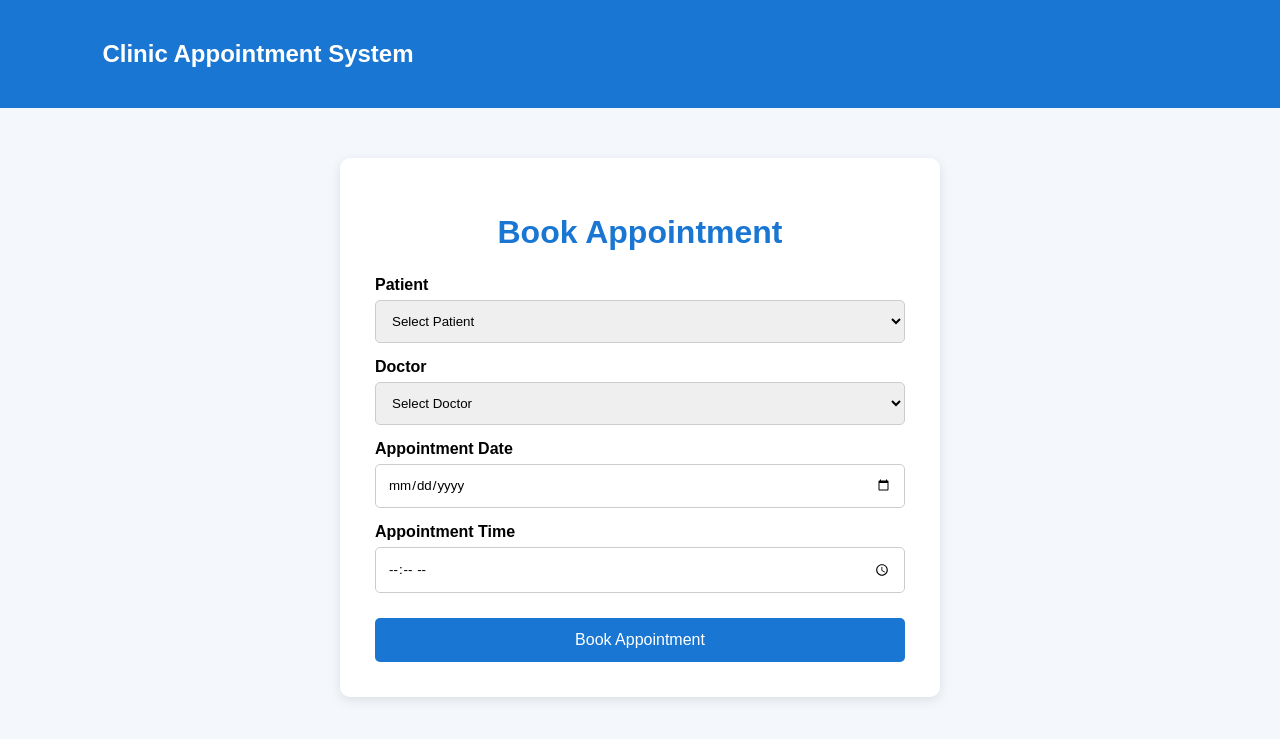
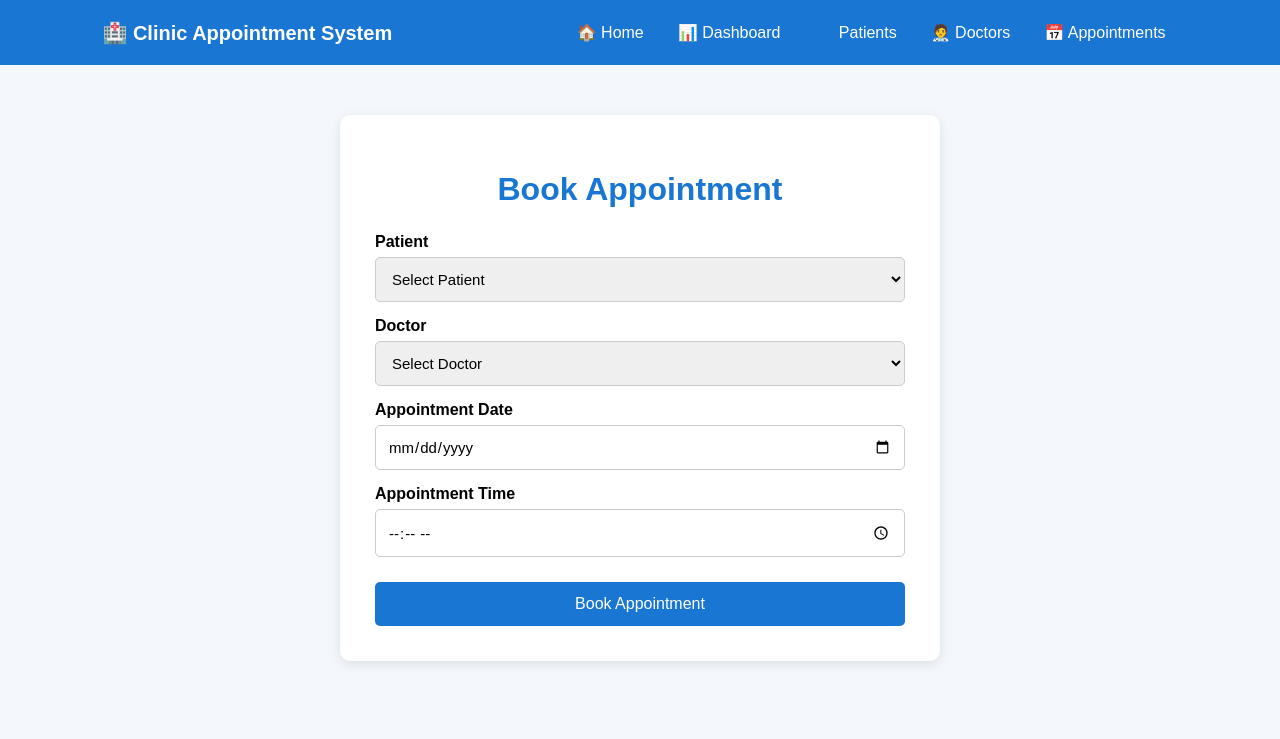
Before and after one commit to Sunil0723/clinic-appointment-system, a Flask app: page /appointments in a window 1280 px wide. Shown: the top 739 px of the page. Run offline with Flask 3, Linux system fonts and the light colour scheme; data that the repository does not hold is empty.

Commit message:
Restore appointment form and add navigation

```diff
--- a/templates/appointments.html
+++ b/templates/appointments.html
@@ -1,5 +1,6 @@
 <!DOCTYPE html>
 <html lang="en">
+
 <head>
     <meta charset="UTF-8">
     <meta name="viewport" content="width=device-width, initial-scale=1.0">
@@ -17,10 +18,36 @@
             background: #f4f7fb;
         }
 
-        header {
+        nav {
             background: #1976d2;
+            padding: 15px 8%;
+            display: flex;
+            align-items: center;
+            justify-content: space-between;
+            flex-wrap: wrap;
+        }
+
+        .logo {
             color: white;
-            padding: 20px 8%;
+            font-size: 20px;
+            font-weight: bold;
+        }
+
+        .nav-links {
+            display: flex;
+            gap: 10px;
+            flex-wrap: wrap;
+        }
+
+        .nav-links a {
+            color: white;
+            text-decoration: none;
+            padding: 8px 12px;
+            border-radius: 5px;
+        }
+
+        .nav-links a:hover {
+            background: rgba(255, 255, 255, 0.15);
         }
 
         .container {
@@ -30,7 +57,7 @@
             background: white;
             padding: 35px;
             border-radius: 10px;
-            box-shadow: 0 3px 12px rgba(0,0,0,0.1);
+            box-shadow: 0 3px 12px rgba(0, 0, 0, 0.1);
         }
 
         h1 {
@@ -46,11 +73,13 @@
             font-weight: bold;
         }
 
-        input, select {
+        input,
+        select {
             width: 100%;
             padding: 12px;
             border: 1px solid #ccc;
             border-radius: 5px;
+            font-size: 15px;
         }
 
         button {
@@ -73,9 +102,28 @@
 
 <body>
 
-<header>
-    <h2>Clinic Appointment System</h2>
-</header>
+    <nav>
+
+        <div class="logo">
+            🏥 Clinic Appointment System
+        </div>
+
+        <div class="nav-links">
+
+            <a href="/">🏠 Home</a>
+
+            <a href="/dashboard">📊 Dashboard</a>
+
+            <a href="/patients">👤 Patients</a>
+
+            <a href="/doctors">🧑‍⚕️ Doctors</a>
+
+            <a href="/appointments">📅 Appointments</a>
+
+        </div>
+
+    </nav>
+
 
     <div class="container">
 
@@ -83,39 +131,72 @@
 
         <form action="/book_appointment" method="POST">
 
-        <label>Patient</label>
-        <select name="patient_id" required>
+            <label for="patient_id">Patient</label>
+
+            <select id="patient_id" name="patient_id" required>
+
                 <option value="">Select Patient</option>
 
                 {% for patient in patients %}
+
                     <option value="{{ patient.id }}">
                         {{ patient.name }}
                     </option>
+
                 {% endfor %}
+
             </select>
 
-        <label>Doctor</label>
-        <select name="doctor_id" required>
+
+            <label for="doctor_id">Doctor</label>
+
+            <select id="doctor_id" name="doctor_id" required>
+
                 <option value="">Select Doctor</option>
 
                 {% for doctor in doctors %}
+
                     <option value="{{ doctor.id }}">
                         Dr. {{ doctor.name }} - {{ doctor.specialization }}
                     </option>
+
                 {% endfor %}
+
             </select>
 
-        <label>Appointment Date</label>
-        <input type="date" name="appointment_date" required>
 
-        <label>Appointment Time</label>
-        <input type="time" name="appointment_time" required>
+            <label for="appointment_date">
+                Appointment Date
+            </label>
 
-        <button type="submit">Book Appointment</button>
+            <input
+                type="date"
+                id="appointment_date"
+                name="appointment_date"
+                required
+            >
+
+
+            <label for="appointment_time">
+                Appointment Time
+            </label>
+
+            <input
+                type="time"
+                id="appointment_time"
+                name="appointment_time"
+                required
+            >
+
+
+            <button type="submit">
+                Book Appointment
+            </button>
 
         </form>
 
     </div>
 
 </body>
+
 </html>
```
Lines whose indentation alone changed are shown as unchanged.
